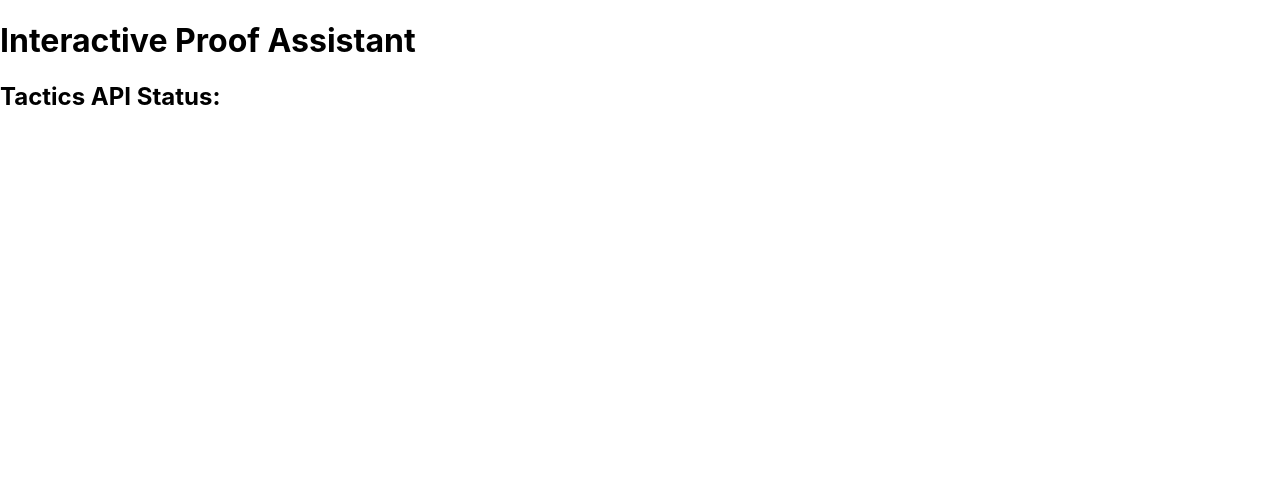
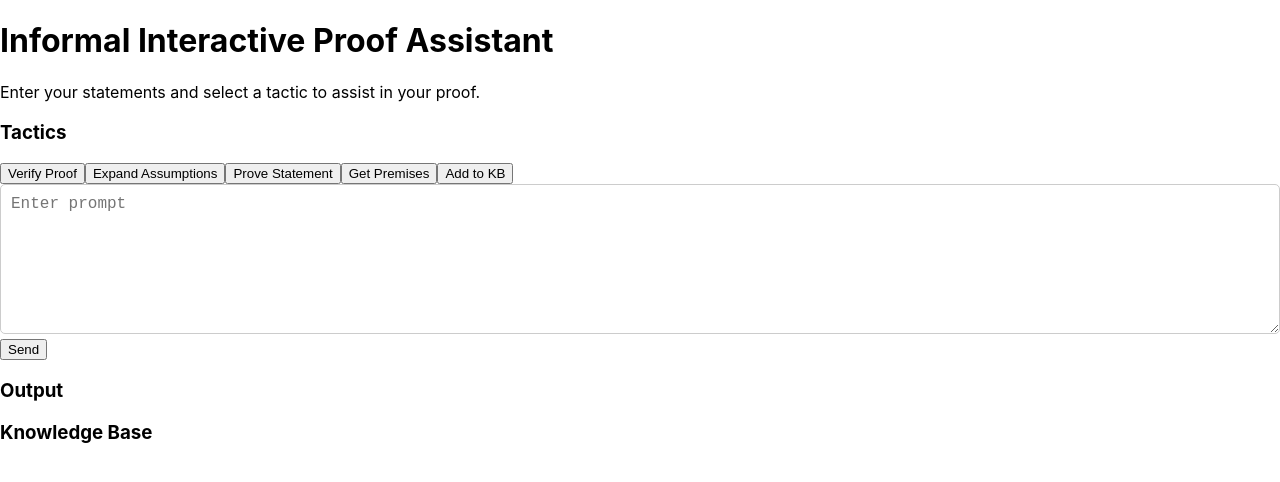
Before and after one commit to SL2000s/iipa_frontend, a React (Create React App) app: page / in a window 1280 px wide. Shown: the top 482 px of the page. Built offline with nearby package versions, Linux system fonts and the light colour scheme; no server answers.

Commit message:
Support sending prompts to backend and receiving answer

```diff
--- a/src/App.css
+++ b/src/App.css
@@ -36,3 +36,14 @@
     transform: rotate(360deg);
   }
 }
+
+.input-textarea {
+  width: 100%;         /* Full width of the parent container */
+  height: 150px;       /* Increase height */
+  font-size: 16px;     /* Increase font size */
+  padding: 10px;       /* Add some padding for spacing */
+  border-radius: 5px;  /* Optional: rounded corners */
+  border: 1px solid #ccc; /* Optional: border styling */
+  box-sizing: border-box; /* Ensures padding is included in the total width */
+  resize: vertical;    /* Allows users to resize vertically but not horizontally */
+}
--- a/src/App.js
+++ b/src/App.js
@@ -1,22 +1,69 @@
-import React, { useState, useEffect } from "react";
-import { getTacticsStatus } from "./services/tacticsService";
+import React, { useState } from 'react';
+import './App.css';
+import { submitPrompt } from "./services/promptService";
 
 function App() {
-  const [tacticsStatus, setTacticsStatus] = useState("");
+  const [input, setInput] = useState('');
+  const [output, setOutput] = useState('');
+  const [kb, setKb] = useState([]);  // Knowledge Base will be a list of premises or proofs
 
-  useEffect(() => {
-    const fetchData = async () => {
-      const status = await getTacticsStatus();
-      setTacticsStatus(status.status);
-    };
+  const chooseTactic = (tactic) => {
+    if (tactic === 'verifyProof') {
+      setInput('Given two statements p_i and p_j verify if the entailment between the two statements are logically consistent and sound by formally');
+    } else if (tactic === 'expandAssumptions') {
+      setInput('Given a statement p_i expand the implied definitions and assumptions by formally');
+    }
+    // TODO: Implement other tactics similarly
+  };
 
-    fetchData();
-  }, []);
+  const handleSubmit = async () => {
+    setOutput('Processing prompt...');
+    try {
+      const response = await submitPrompt(input);  // Wait for the Promise to resolve
+      setOutput(`Answer\n: ${response.answer}`);   // Access the `prompt` field from the response data
+    } catch (error) {
+      setOutput('Error while processing the prompt.');
+    }
+  };
+
 
   return (
-    <div className="App">
-      <h1>Interactive Proof Assistant</h1>
-      <h2>Tactics API Status: {tacticsStatus}</h2>
+    <div className="app-container">
+      <div className="title">
+        <h1>Informal Interactive Proof Assistant</h1>
+        <p>Enter your statements and select a tactic to assist in your proof.</p>
+      </div>
+      <div className="main-panel">
+        <div className="command-menu">
+          <h3>Tactics</h3>
+          <button onClick={() => chooseTactic('verifyProof')}>Verify Proof</button>
+          <button onClick={() => chooseTactic('expandAssumptions')}>Expand Assumptions</button>
+          <button onClick={() => chooseTactic('prove')}>Prove Statement</button>
+          <button onClick={() => chooseTactic('getPremises')}>Get Premises</button>
+          <button onClick={() => chooseTactic('addToKB')}>Add to KB</button>
+        </div>
+        <div className="dialogue-box">
+          <textarea
+            className="input-textarea"
+            value={input}
+            onChange={(e) => setInput(e.target.value)}
+            placeholder="Enter prompt"
+          />
+          <button onClick={handleSubmit}>Send</button>
+          <div className="output-box">
+            <h3>Output</h3>
+            <p>{output}</p>
+          </div>
+        </div>
+        <div className="kb-viewer">
+          <h3>Knowledge Base</h3>
+          <ul>
+            {kb.map((item, index) => (
+              <li key={index}>{item}</li>
+            ))}
+          </ul>
+        </div>
+      </div>
     </div>
   );
 }
--- /dev/null
+++ b/src/services/promptService.js
@@ -0,0 +1,15 @@
+import axios from 'axios';
+
+const API_URL = "http://127.0.0.1:8000";  // FastAPI backend URL  // TODO: don't hardcode
+
+export const submitPrompt = async (prompt) => {
+  try {
+    const response = await axios.post(`${API_URL}/submit_prompt/`, {
+      prompt: prompt
+    });
+    return response.data;
+  } catch (error) {
+    console.error("Error while sending prompt to API:", error);
+    throw error;
+  }
+};
```
